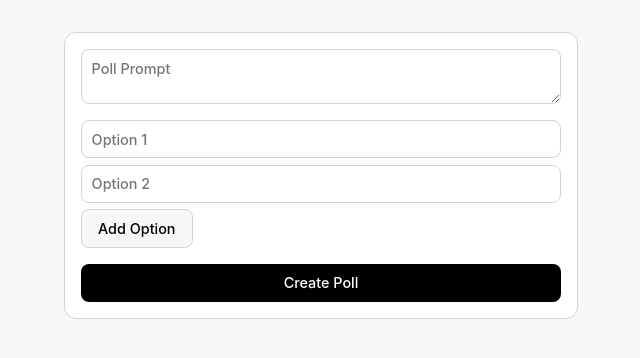
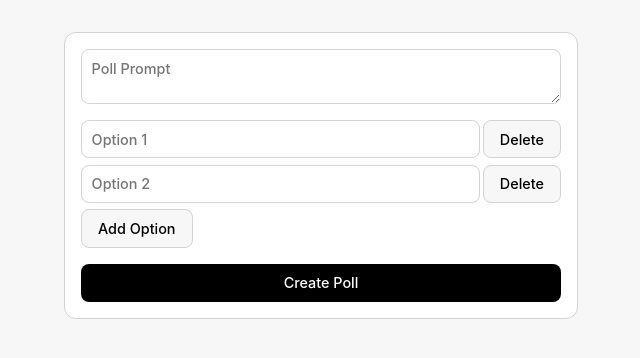
Before and after one commit to JackWRadford/polls-frontend, a React (Vite) app: page / in a window 1280 px wide. Shown: the top 358 px of the page, without its empty margins (319-959 px from the left). Built offline with nearby package versions, Linux system fonts and the light colour scheme.

Commit message:
Added OptionInput and implemented option deletion.

```diff
--- a/src/components/create-poll/CreatePoll.tsx
+++ b/src/components/create-poll/CreatePoll.tsx
@@ -3,7 +3,7 @@ import Button from "../common/button/Button";
 import Card from "../common/card/Card";
 import TextArea from "../common/textArea/TextArea";
 import styles from "./createPoll.module.css";
-import Input from "../common/input/Input";
+import OptionInput from "./option-input/OptionInput";
 
 const CreatePoll = () => {
 	const [options, setOptions] = useState<string[]>(["", ""]);
@@ -26,6 +26,14 @@ const CreatePoll = () => {
 		});
 	};
 
+	const handleDeleteOption = (index: number) => {
+		setOptions((prev) => {
+			const updatedOptions = [...prev];
+			updatedOptions.splice(index, 1);
+			return updatedOptions;
+		});
+	};
+
 	return (
 		<Card className={styles.container}>
 			<form>
@@ -33,12 +41,13 @@ const CreatePoll = () => {
 				<div className={styles.optionsContainer}>
 					<ul>
 						{options.map((option, index) => (
-							<Input
+							<OptionInput
 								key={index}
 								value={option}
 								onChange={(value: string) =>
 									handleOptionChange(value, index)
 								}
+								onDelete={() => handleDeleteOption(index)}
 								placeholder={`Option ${index + 1}`}
 							/>
 						))}
--- /dev/null
+++ b/src/components/create-poll/option-input/OptionInput.tsx
@@ -0,0 +1,23 @@
+import Button from "../../common/button/Button";
+import Input, { InputProps } from "../../common/input/Input";
+import styles from "./optionInput.module.css";
+
+interface OptionInput extends InputProps {
+	onDelete: () => void;
+}
+
+const OptionInput = ({ onDelete, ...rest }: OptionInput) => {
+	return (
+		<div className={styles.container}>
+			<Input {...rest} />
+			<Button
+				type="button"
+				label="Delete"
+				onClick={onDelete}
+				level="secondary"
+			/>
+		</div>
+	);
+};
+
+export default OptionInput;
--- /dev/null
+++ b/src/components/create-poll/option-input/optionInput.module.css
@@ -0,0 +1,4 @@
+.container {
+	display: flex;
+	gap: 0.2rem;
+}
```
